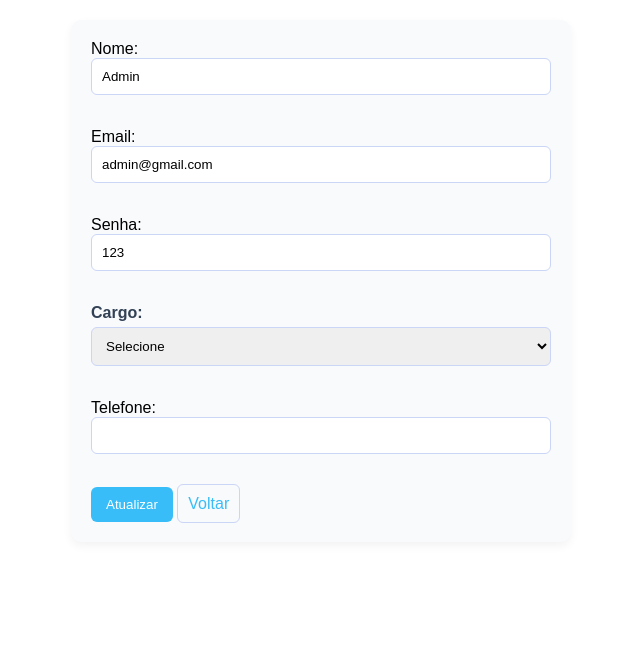
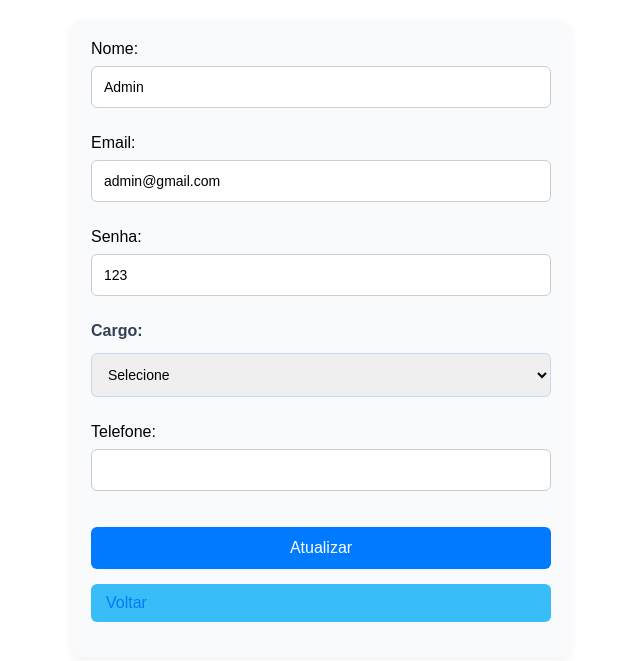
Before and after one commit to anonimatogb/AuraEvents, a PHP site: page /editar/editaruser.php?id=1 in a window 1280 px wide. Shown: the top 661 px of the page, without its empty margins (319-959 px from the left). Run offline with PHP 8.4, Linux system fonts and the light colour scheme; the visitor is signed in with stand-in values (Sample User, id 1); data comes from the database, SQL or seed files in the repository.

Commit message:
agradecoportudo

```diff
--- a/editar/editaruser.php
+++ b/editar/editaruser.php
@@ -42,6 +42,74 @@ if ($_SERVER['REQUEST_METHOD'] === 'POST') {
     <title>Editar Usuário</title>
     <link rel="stylesheet" href="../style.css">
 </head>
+<style>
+    form select {
+    width: 100%;
+    padding: 12px;
+    margin: 8px 0;
+    border: 1px solid #cbd5f5;
+    border-radius: 6px;
+    font-size: 14px;
+    outline: none;
+    transition: 0.3s;
+    cursor: pointer;
+}
+
+/* Focus */
+form select:focus {
+    border-color: var(--cor-principal);
+    box-shadow: 0 0 5px rgba(0,123,255,0.3);
+}
+    form input {
+    width: 100%;
+    padding: 12px;
+    margin: 8px 0;
+    border: 1px solid #ccc;
+    border-radius: 6px;
+    outline: none;
+    transition: 0.3s;
+    font-size: 14px;
+}
+
+/* Efeito ao focar */
+form input:focus {
+    border-color: #007bff;
+    box-shadow: 0 0 5px rgba(0,123,255,0.3);
+}
+
+/* Botão */
+form button {
+    width: 100%;
+    padding: 12px;
+    margin-top: 10px;
+    background: #007bff;
+    color: white;
+    border: none;
+    border-radius: 6px;
+    font-size: 16px;
+    cursor: pointer;
+    transition: 0.3s;
+}
+
+/* Hover botão */
+form button:hover {
+    background: #0056b3;
+}
+
+/* Link */
+form a {
+    display: block;
+    margin-top: 15px;
+    color: #007bff;
+    text-decoration: none;
+}
+
+form a:hover {
+    text-decoration: underline;
+}
+h2{
+-webkit-text-fill-color: black;}
+</style>
 <body>
 
     <form method="POST">
--- a/style.css
+++ b/style.css
@@ -76,7 +76,7 @@ form a:focus{
 form a{
   color: #38bdf8;
 }
-form button {
+form button, form a {
   background: #38bdf8;
   color: white;
   border: none;
@@ -126,3 +126,6 @@ table tbody tr:hover {
 table tbody tr:nth-child(even) {
   background: #f8fafc;
 }
+a{
+  text-decoration: none;
+}
```
Also changed, not shown: cadastro/cadastroevento.php (+53 -0 lines), editar/editarevent.php (+52 -0 lines).
